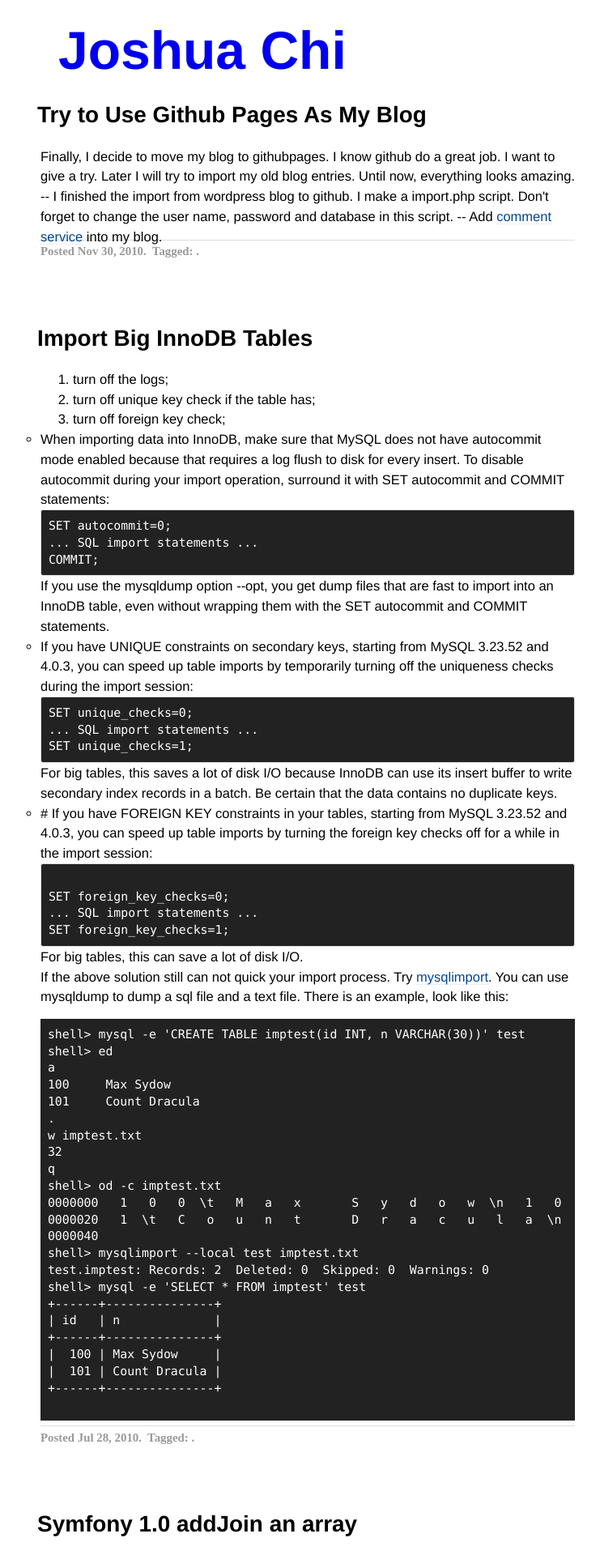
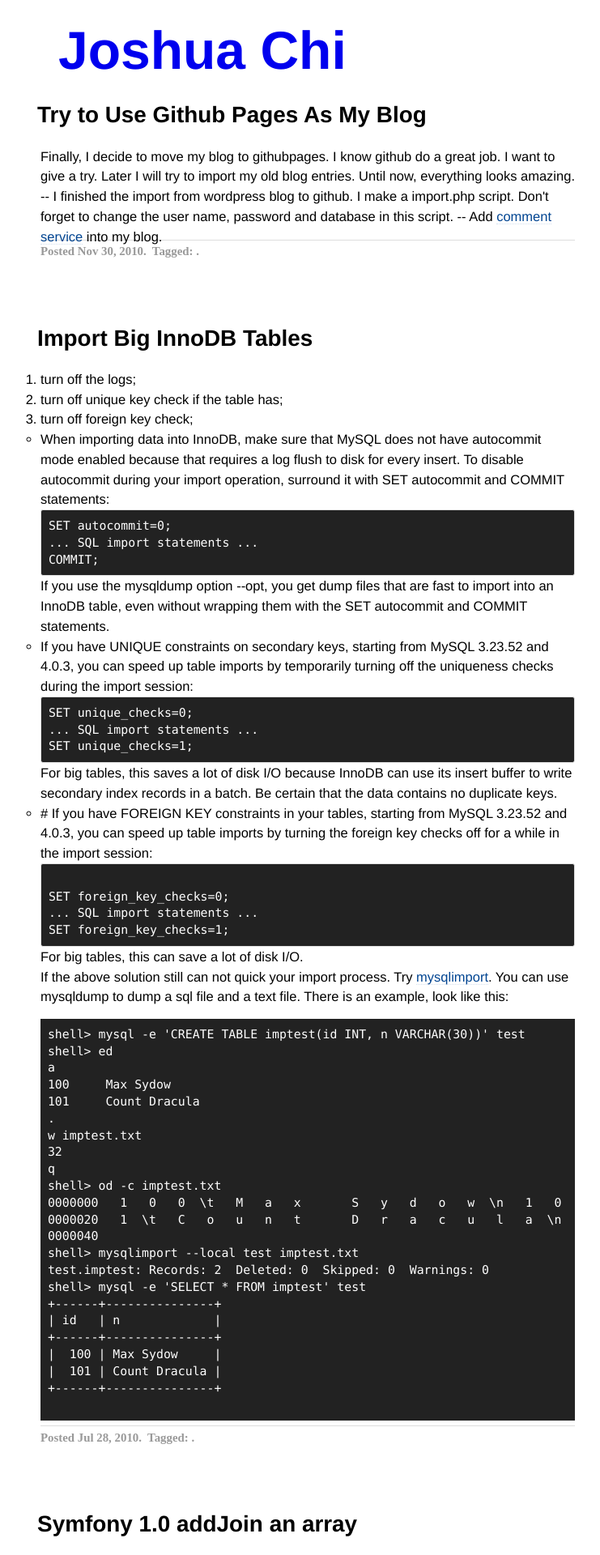
Before and after one commit to JoshuaChi/joshuachi.github.com, a Jekyll site: the page built from index.html, in a window 1280 px wide. Shown: the top 1920 px of the page at 81% size, without its empty margins (260-1001 px from the left). Built offline with Jekyll 4.4.1, drawn with Linux system fonts in a browser that asks for light colours; Markdown is read by kramdown in place of the engine named in the settings; the list of posts is cut into pages by our own code.

```diff
--- a/css/screen.css
+++ b/css/screen.css
@@ -206,4 +206,4 @@ code, pre{
   padding: 0.6em;
 }
 
-ul, li { margin:0em; padding:0px; }
+ul, li, ol { margin:0em; padding:0px; }
```
